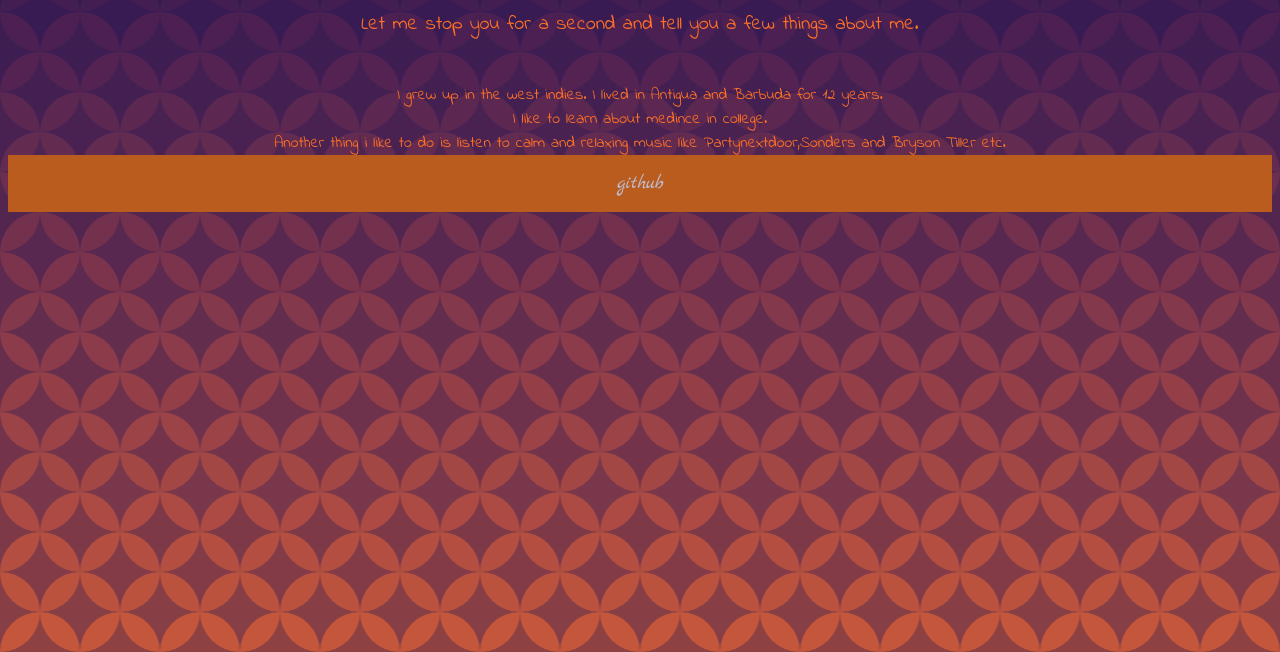
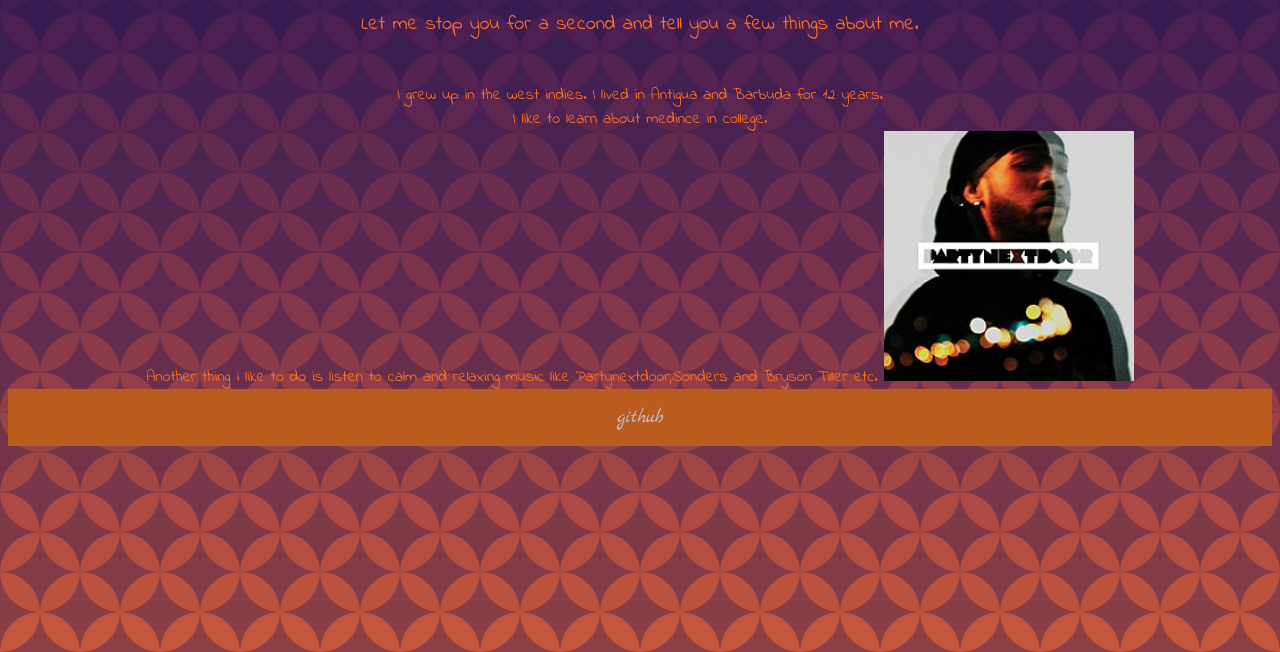
Before and after one commit to romerome2/romerome2.github.io, a plain HTML site: page aboutme.html in a window 1280 px wide. Shown: the part 148-800 px from the top of the page. Drawn offline with Linux system fonts and the light colour scheme.

Commit message:
added images

```diff
--- a/aboutme.html
+++ b/aboutme.html
@@ -24,7 +24,7 @@
         <h1>About Me</h1>
 
 </body>
-<p>Let me stop you for a second and tell you a few things about me.</menu></p><br>I grew up in the west indies. I lived in Antigua and Barbuda for 12 years. <br> I like to learn about medince in college. <br>Another thing i like to do is listen to calm and relaxing music like Partynextdoor,Sonders and Bryson Tiller etc.
+<p>Let me stop you for a second and tell you a few things about me.</menu></p><br>I grew up in the west indies. I lived in Antigua and Barbuda for 12 years. <br> I like to learn about medince in college. <br>Another thing i like to do is listen to calm and relaxing music like Partynextdoor,Sonders and Bryson Tiller etc. <img src="dots.jpeg" height="250">
 
 </html>
 <footer><a href="https://github.com/romerome2" > github</a> </footer>
```
Also changed, not shown: project.html (+1 -1 lines), dots.jpeg (added).
